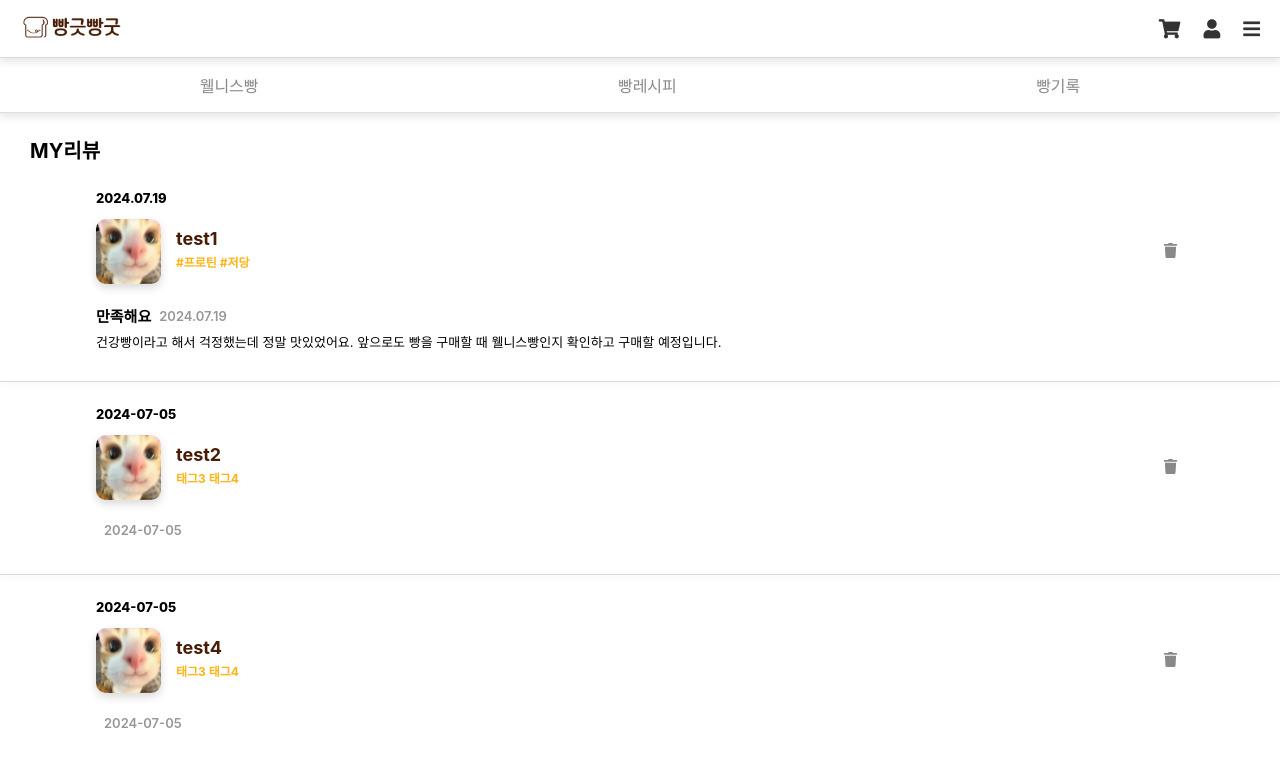
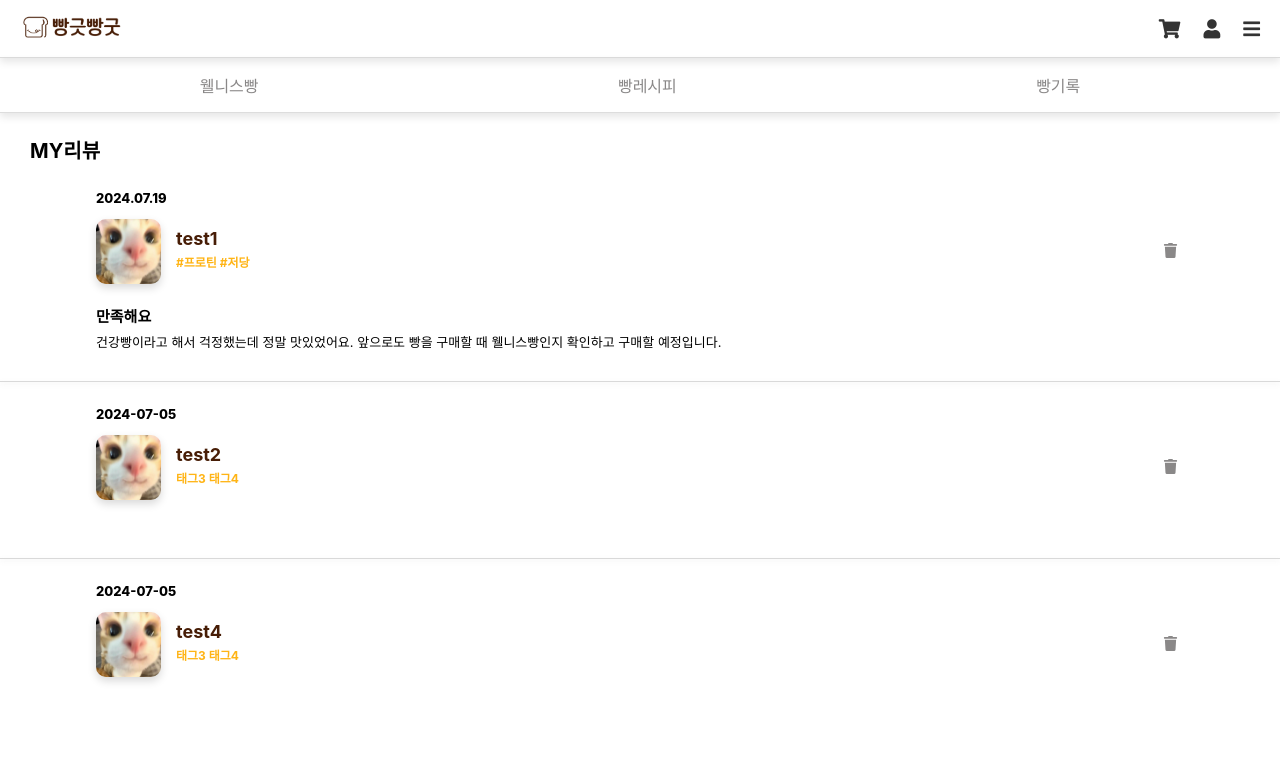
Before and after one commit to Likelion-at-SMWU-12th/DreamPatissier-Client, a React (Create React App) app in the folder dream/: page /users/reviews in a window 1280 px wide. Shown: the top 766 px of the page. Built offline with nearby package versions, Linux system fonts and the light colour scheme; data requests are answered from the project's data file.

Commit message:
[Fix] 작성 날짜로 수정

```diff
--- a/dream/src/pages/userpage/Review.js
+++ b/dream/src/pages/userpage/Review.js
@@ -71,7 +71,7 @@ const Review = () => {
               </div>
               <div className="info-container">
                 <div className="product-like-show">{product.like}</div>
-                <div className="product-date-show">{product.date}</div>
+                <div className="product-date-show">{product.writedate}</div>
               </div>
               <div className="show_review_text">{product.description}</div>
             </div>
```
